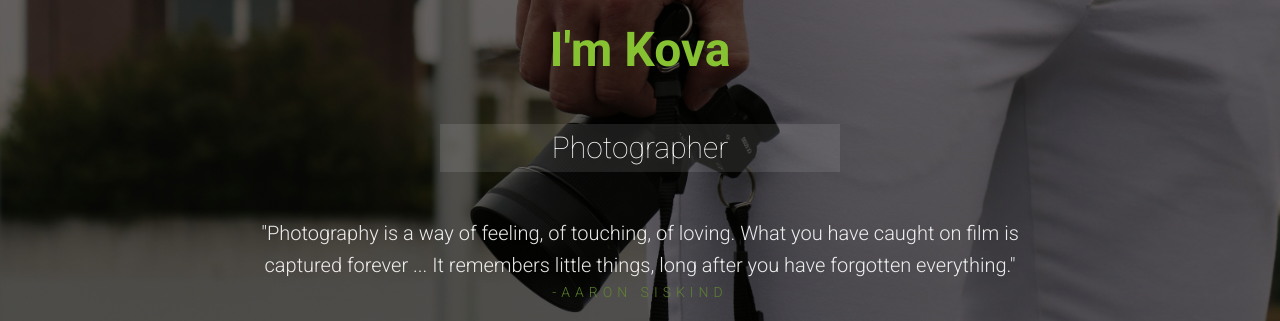
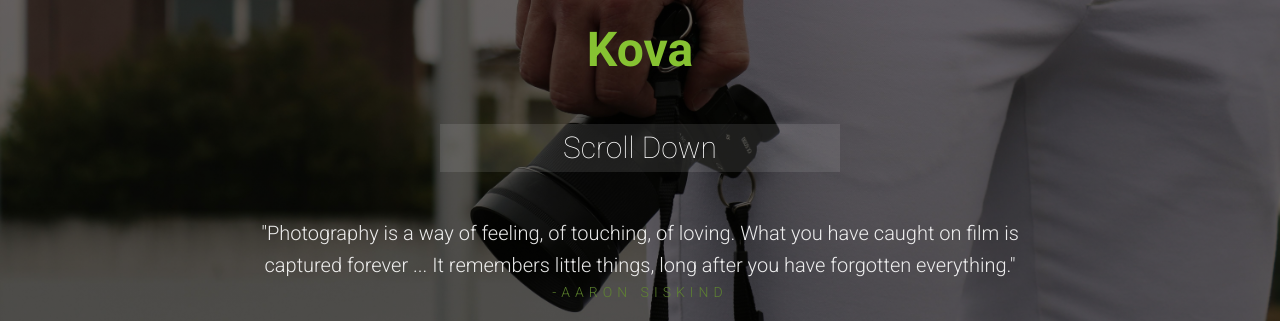
Before and after one commit to capture3k/capture3k.github.io, a plain HTML site: page gallery.html in a window 1280 px wide. Shown: the part 243-564 px from the top of the page. Drawn offline with Linux system fonts and the light colour scheme; some packages are replaced by stand-ins of ours; a script that the page names is missing.

Commit message:
Update gallery.html

```diff
--- a/gallery.html
+++ b/gallery.html
@@ -42,8 +42,8 @@
                     <div class = "about-img flex">
                         <img src = "images/about-img.jpg" alt = "photographer img">
                     </div>
-                    <h2>I'm Kova</h2>
-                    <h3>Photographer</h3>
+                    <h2>Kova</h2>
+                    <h3>Scroll Down</h3>
                     <blockquote>
                         "Photography is a way of feeling, of touching, of loving. What you have caught on film is captured forever ... It remembers little things, long after you have forgotten everything."
                         <span>-Aaron Siskind</span>
```
